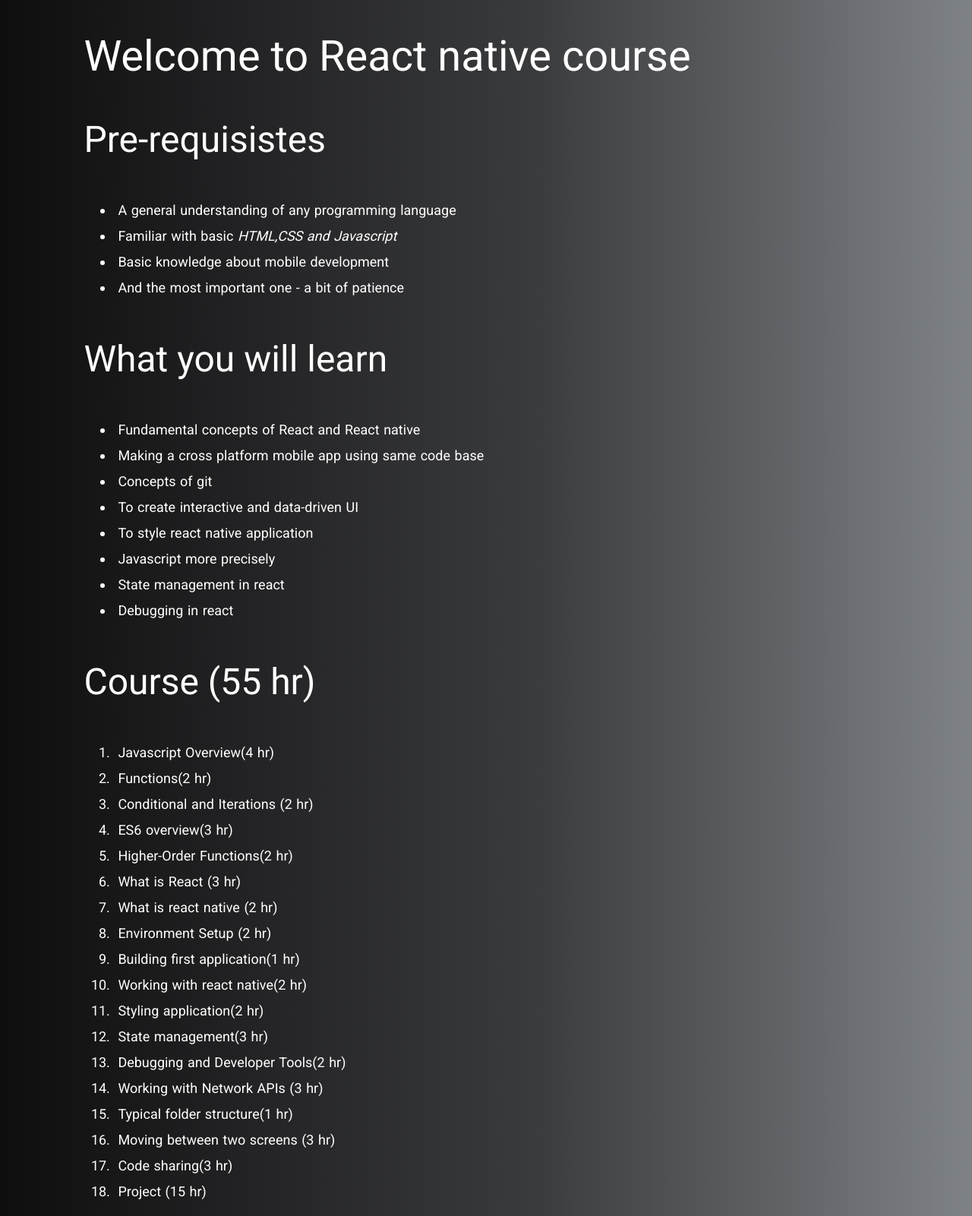
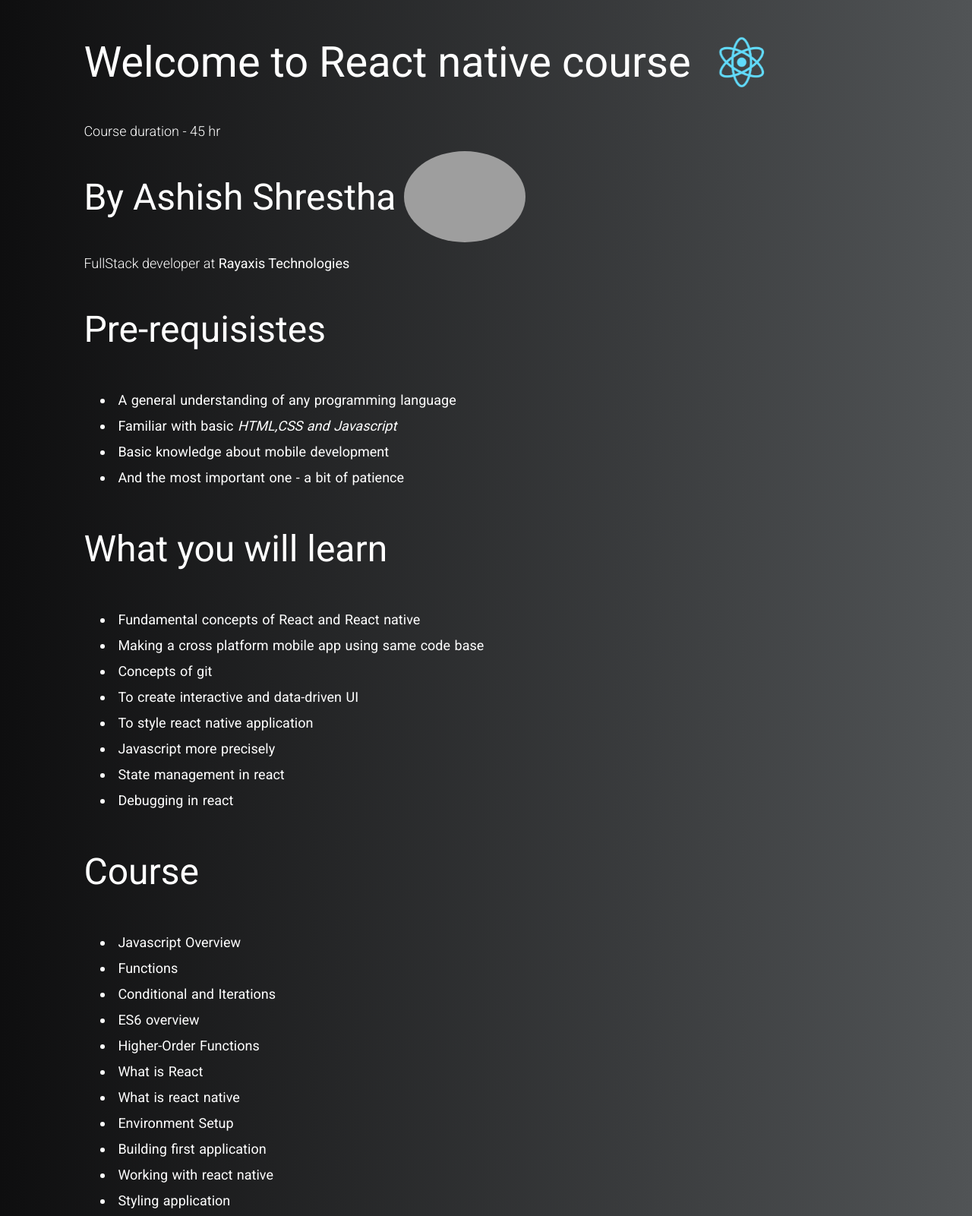
Before and after one commit to aashishshrestha5532/aashishshrestha5532.github.io, a plain HTML site: page rn-course/index.html in a window 1280 px wide. Shown: the part 5-1606 px from the top of the page at 76% size. Drawn offline with Linux system fonts and the light colour scheme; grey boxes are pictures that could not be loaded.

Commit message:
updated duration info

```diff
--- a/rn-course/index.css
+++ b/rn-course/index.css
@@ -5,38 +5,35 @@
 }
 
 body {
-  background: rgb(197, 197, 212);
+  background: rgb(14, 14, 15);
   background: -moz-linear-gradient(
     90deg,
-    rgba(197, 197, 212, 1) 0%,
     rgba(14, 14, 15, 1) 0%,
-    rgba(58, 59, 61, 1) 55%,
+    rgba(81, 84, 86, 1) 100%,
     rgba(126, 130, 134, 1) 100%,
-    rgba(104, 106, 108, 1) 100%,
+    rgba(44, 46, 48, 1) 100%,
     rgba(177, 182, 184, 1) 100%,
-    rgba(0, 212, 255, 1) 100%
+    rgba(15, 16, 17, 1) 100%
   );
   background: -webkit-linear-gradient(
     90deg,
-    rgba(197, 197, 212, 1) 0%,
     rgba(14, 14, 15, 1) 0%,
-    rgba(58, 59, 61, 1) 55%,
+    rgba(81, 84, 86, 1) 100%,
     rgba(126, 130, 134, 1) 100%,
-    rgba(104, 106, 108, 1) 100%,
+    rgba(44, 46, 48, 1) 100%,
     rgba(177, 182, 184, 1) 100%,
-    rgba(0, 212, 255, 1) 100%
+    rgba(15, 16, 17, 1) 100%
   );
   background: linear-gradient(
     90deg,
-    rgba(197, 197, 212, 1) 0%,
     rgba(14, 14, 15, 1) 0%,
-    rgba(58, 59, 61, 1) 55%,
+    rgba(81, 84, 86, 1) 100%,
     rgba(126, 130, 134, 1) 100%,
-    rgba(104, 106, 108, 1) 100%,
+    rgba(44, 46, 48, 1) 100%,
     rgba(177, 182, 184, 1) 100%,
-    rgba(0, 212, 255, 1) 100%
+    rgba(15, 16, 17, 1) 100%
   );
-  filter: progid:DXImageTransform.Microsoft.gradient(startColorstr="#c5c5d4",endColorstr="#00d4ff",GradientType=1);
+  filter: progid:DXImageTransform.Microsoft.gradient(startColorstr="#0e0e0f",endColorstr="#0f1011",GradientType=1);
   min-height: 100vh;
 }
 
@@ -73,3 +70,56 @@ h5 {
 section {
   padding: 0px 8vw;
 }
+
+.react-icon {
+  height: 80px;
+  margin-left: 10px;
+  -webkit-animation: spin 4s linear infinite;
+  -moz-animation: spin 4s linear infinite;
+  animation: spin 4s linear infinite;
+}
+@-moz-keyframes spin {
+  100% {
+    -moz-transform: rotate(360deg);
+  }
+}
+@-webkit-keyframes spin {
+  100% {
+    -webkit-transform: rotate(360deg);
+  }
+}
+@keyframes spin {
+  100% {
+    -webkit-transform: rotate(360deg);
+    transform: rotate(360deg);
+  }
+}
+
+/* author */
+
+.author_profile {
+  display: flex;
+  flex-direction: row;
+  align-items: center;
+}
+
+.author_image {
+  height: 120px;
+  border-radius: 50%;
+  object-fit: contain;
+  margin-left: 1%;
+}
+
+.author_info {
+  font-size: 18px;
+  font-weight: 300;
+}
+
+.author_info > a {
+  text-decoration: none;
+}
+
+.course_time > label {
+  font-size: 18px;
+  font-weight: 300;
+}
--- a/rn-course/index.html
+++ b/rn-course/index.html
@@ -11,7 +11,26 @@
 
 
     <section>
-        <h2 class="title">Welcome to React native course</h2>
+        <div style="display: flex; flex-direction: row;align-items: center;">
+            <h2 class="title">Welcome to React native course</h2>
+            <img src="./icon.png" class="react-icon" alt="icon">
+        </div>
+
+
+        <span class="course_time">
+            <label>Course duration - 45 hr</label>
+        </span>
+        <div class="author">
+            <span class="author_profile">
+                <h3>By Ashish Shrestha</h3>
+                <img alt="author" class="author_image"
+                    src="https://media-exp1.licdn.com/dms/image/C5635AQGoz5MLjAn_kA/profile-framedphoto-shrink_200_200/0/1607952613113?e=1608040800&v=beta&t=DwSxETIbcNOBRj4YONjAsGRaYZ9peyrRxa9o1P24LCM">
+            </span>
+
+            <span class="author_info"> FullStack developer at <a href="https://rayaxis.com">Rayaxis
+                    Technologies</a></span>
+        </div>
+
 
         <div class="prerequisites">
             <h3>Pre-requisistes</h3>
@@ -42,27 +61,27 @@
         </div>
 
         <div class="courses">
-            <h3>Course (55 hr)</h3>
-            <ol class="info-list">
-                <li>Javascript Overview(4 hr)</li>
-                <li>Functions(2 hr)</li>
-                <li>Conditional and Iterations (2 hr)</li>
-                <li>ES6 overview(3 hr)</li>
-                <li>Higher-Order Functions(2 hr)</li>
-                <li>What is React (3 hr)</li>
-                <li>What is react native (2 hr)</li>
-                <li>Environment Setup (2 hr)</li>
-                <li>Building first application(1 hr)</li>
-                <li>Working with react native(2 hr)</li>
-                <li>Styling application(2 hr)</li>
-                <li>State management(3 hr)</li>
-                <li>Debugging and Developer Tools(2 hr)</li>
-                <li>Working with Network APIs (3 hr)</li>
-                <li>Typical folder structure(1 hr)</li>
-                <li>Moving between two screens (3 hr)</li>
-                <li>Code sharing(3 hr)</li>
-                <li>Project (15 hr)</li>
-            </ol>
+            <h3>Course </h3>
+            <ul class="info-list">
+                <li>Javascript Overview</li>
+                <li>Functions</li>
+                <li>Conditional and Iterations </li>
+                <li>ES6 overview</li>
+                <li>Higher-Order Functions</li>
+                <li>What is React </li>
+                <li>What is react native </li>
+                <li>Environment Setup </li>
+                <li>Building first application</li>
+                <li>Working with react native</li>
+                <li>Styling application</li>
+                <li>State management</li>
+                <li>Debugging and Developer Tools</li>
+                <li>Working with Network APIs </li>
+                <li>Typical folder structure</li>
+                <li>Moving between two screens </li>
+                <li>Code sharing</li>
+                <li>Projects</li>
+            </ul>
         </div>
     </section>
 
```
Also changed, not shown: rn-course/icon.png (added), rn-course/icon.webp (added).
